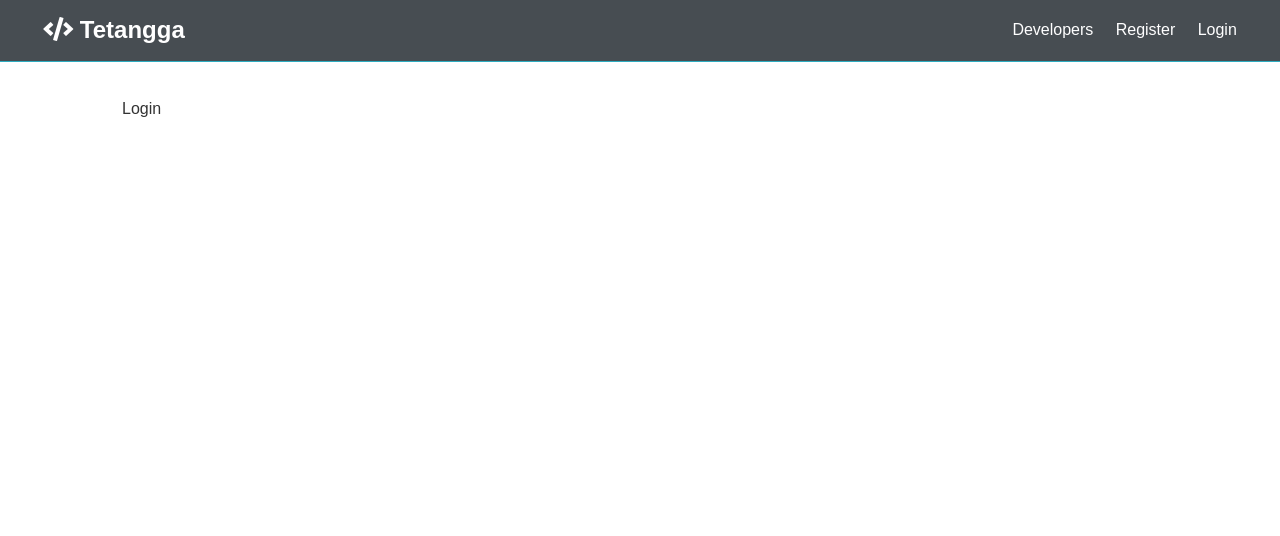
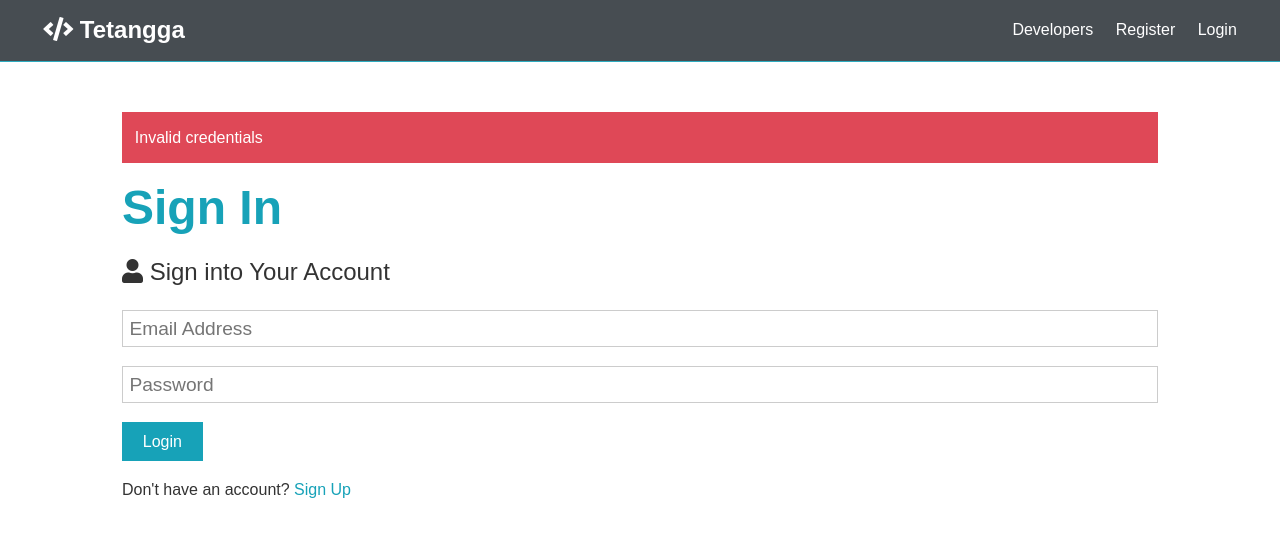
Before and after one commit to ariesastra/mern-social, a React (Create React App) app in the folder client/: page /login in a window 1280 px wide. Shown: the top 536 px of the page. Built offline with nearby package versions, Linux system fonts and the light colour scheme.

Commit message:
finish layouting and applying state

```diff
--- a/client/src/components/auth/Login.js
+++ b/client/src/components/auth/Login.js
@@ -1,10 +1,55 @@
-import React from 'react'
+import React, { useState } from 'react'
 
 const Login = () => {
+  const [formData, setFormData] = useState({
+    email: '',
+    password: ''
+  })
+  const { email, password } = formData
+
+  const onChange = e => setFormData({
+    ...formData,
+    [e.target.name]: e.target.value
+  })
+
+  const doLogin = async e => {
+    e.preventDefault()
+    console.log(email, password);
+  }
+
   return (
-    <div className='container'>
-      Login
+  <section className="container">
+    <div className="alert alert-danger">
+      Invalid credentials
     </div>
+    <h1 className="large text-primary">Sign In</h1>
+    <p className="lead"><i className="fas fa-user"></i> Sign into Your Account</p>
+    <form className="form" onSubmit={e => doLogin(e)}>
+      <div className="form-group">
+        <input
+          type="email"
+          placeholder="Email Address"
+          name="email"
+          required
+          value={email}
+          onChange={e => onChange(e)}
+        />
+      </div>
+      <div className="form-group">
+        <input
+          type="password"
+          placeholder="Password"
+          name="password"
+          value={password}
+          onChange={e => onChange(e)}
+        />
+      </div>
+      <input type="submit" className="btn btn-primary" value="Login" />
+    </form>
+    <p className="my-1">
+      Don't have an account? <a href="register.html">Sign Up</a>
+    </p>
+  </section>
   )
 }
 
--- a/client/src/components/auth/Register.js
+++ b/client/src/components/auth/Register.js
@@ -1,4 +1,4 @@
-import React, { Fragment, useState } from 'react'
+import React, { useState } from 'react'
 import server from '../../apis/serverApi'
 
 const Register = () => {
@@ -41,7 +41,6 @@
   }
 
   return (
-  <Fragment>
     <div className='container'>
       <h1 className="large text-primary">Sign Up</h1>
         <p className="lead"><i className="fas fa-user"></i> Create Your Account</p>
@@ -95,7 +94,6 @@
           Already have an account? <a href="login.html">Sign In</a>
         </p>
     </div>
-  </Fragment>
   )
 }
 
```
